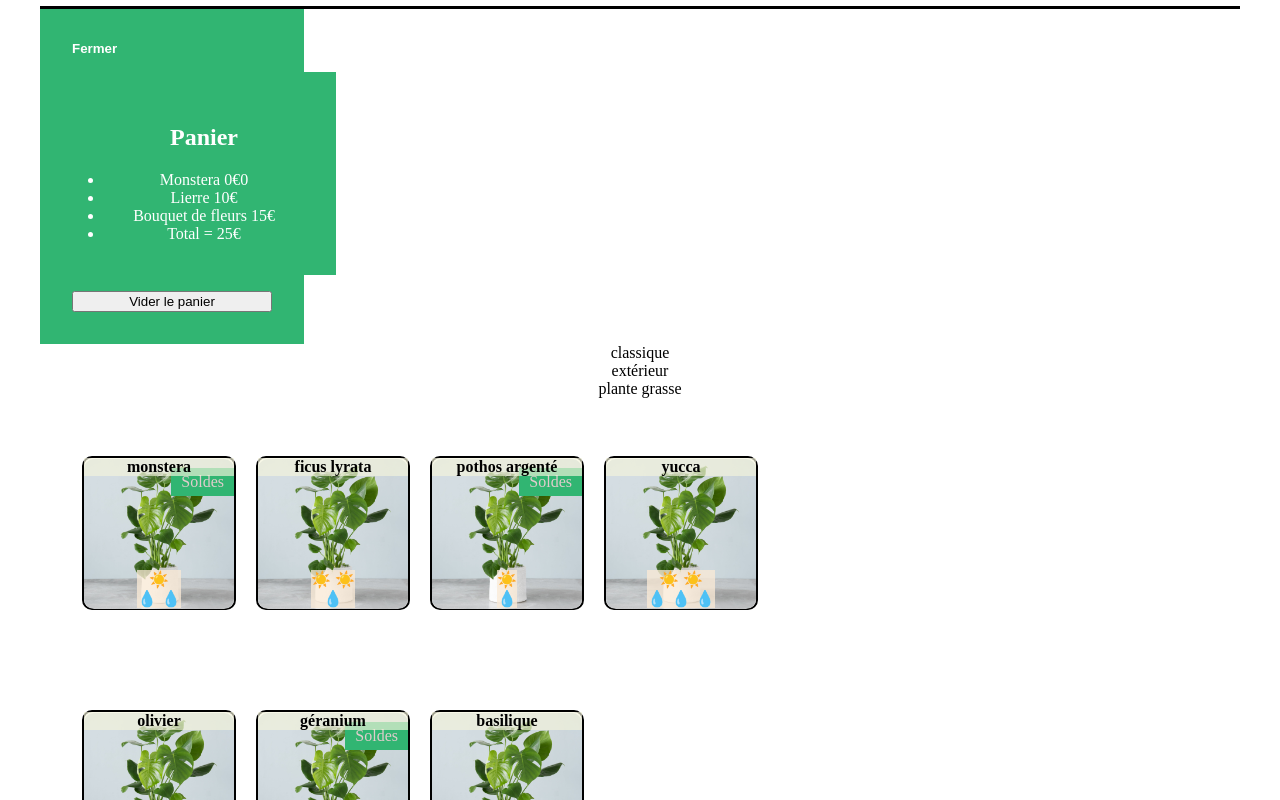
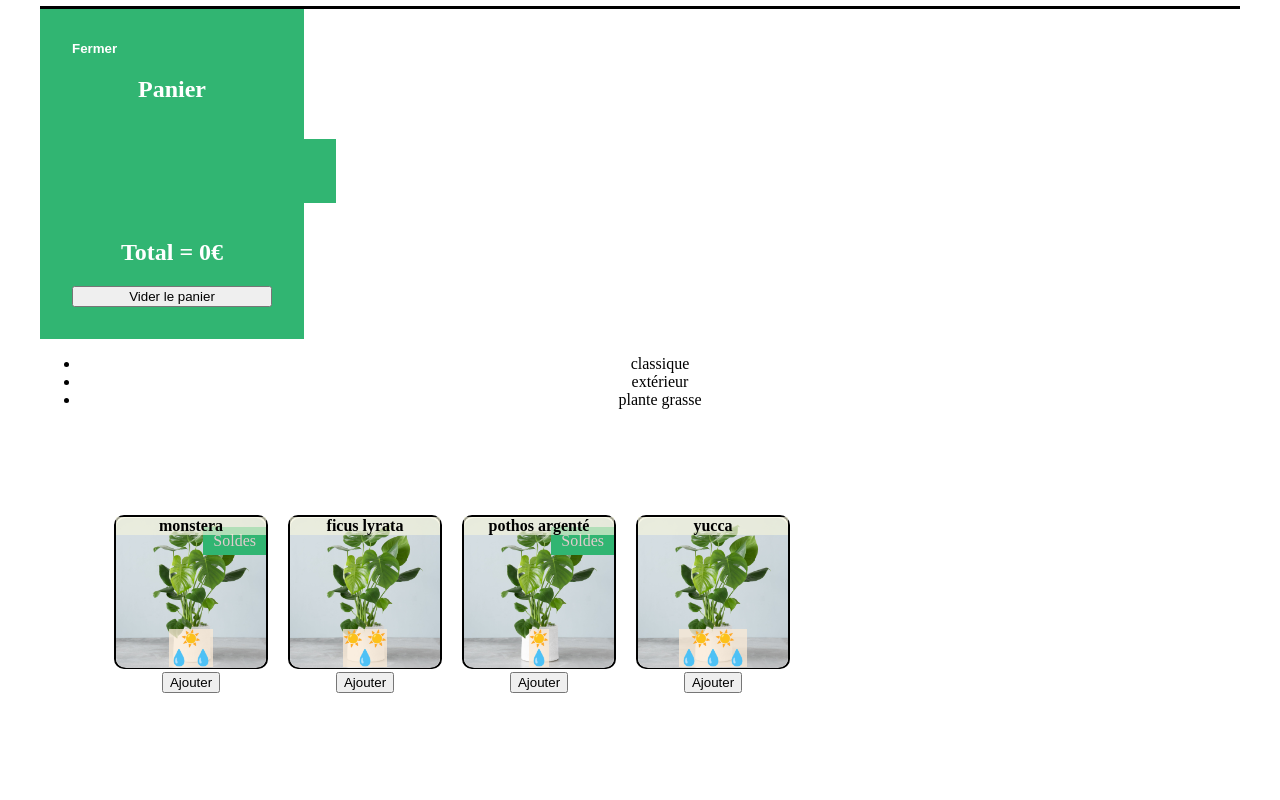
Before and after one commit to Gispsy/ReactTest, a React (Vite) app: page / in a window 1280 px wide. Shown: the part 380-1180 px from the top of the page. Built offline with nearby package versions, Linux system fonts and the light colour scheme.

Commit message:
Cours Openclassrom fini

```diff
--- a/src/components/App.jsx
+++ b/src/components/App.jsx
@@ -6,7 +6,7 @@ import ShoppingList from './ShoppingList';
 import Footer from './Footer';
 
 function App() {
-  const [cart, updateCart] = useState(0);
+  const [cart, updateCart] = useState([]);
 
   return (
     <>
--- a/src/components/Cart.jsx
+++ b/src/components/Cart.jsx
@@ -1,20 +1,18 @@
 import React, { useState } from 'react';
 import '../styles/Cart.css';
+import { plantList } from '../datas/plantList';
 
 function Cart({ cart, updateCart }) {
     const [isReset, setisReset] = useState(false);
     const [isOpen, setisOpen] = useState(true);
 
-    // Plante + prix
-    const plante1 = 'Monstera';
-    const prixMonstera = 8;
-    const plante2 = 'Lierre';
-    const prixLierre = 10;
-    const bouquet = 'Bouquet de fleurs';
-    const prixBouquet = 15;
+    //Total du panier
+    const total = cart.reduce(
+        (acc,planType) => acc + planType.amount * planType.price, 0
+    )
 
     function resetCart() {
-        updateCart(0);
+        updateCart([]);
         setisReset(true);
     }
 
@@ -23,16 +21,15 @@ function Cart({ cart, updateCart }) {
             <button className='lmj-cart-toggle-button' onClick={() => setisOpen(false)}>
                 Fermer
             </button>
+            <h2>Panier</h2>
             <ul className='lmj-cart'>
-                <h2>Panier</h2>
-                <li>
-                    {plante1 + ' ' + prixMonstera * cart + '€'}
-                    <span>{cart}</span>
-                </li>
-                <li>{plante2 + ' ' + prixLierre + '€'}</li>
-                <li>{bouquet + ' ' + prixBouquet + '€'}</li>
-                <li>Total = {prixMonstera * cart + prixLierre + prixBouquet + '€'}</li>
+                {cart.map(({ name, price, amount }, index) => (
+                    <div key={ `${name}-${index}` }>
+                        {name} {price} € x {amount}
+                    </div>
+                ))}
             </ul>
+            <h2>Total = { total }€</h2>
             <button onClick={resetCart}>Vider le panier</button>
         </div>
     ) : (
--- a/src/components/PlantItem.jsx
+++ b/src/components/PlantItem.jsx
@@ -25,7 +25,30 @@ function PlantItem({ cart, updateCart, category }) {
         }
     };
 
+    //Permet de filtre le planList et de l'appeler en simplifier
     const plantsInCategory = plantList.filter((plant) => plant.category === category);
+
+    //categorie
+    const categories = plantList.reduce(
+        (acc, plant) =>
+            acc.includes(plant.category) ? acc : acc.concat(plant.category),
+        []
+    )
+
+    function addtoCart(name, price) {
+        const PlantAdd = cart.find((plant) => plant.name === name)
+        if (PlantAdd) {
+            const cartFiltre = cart.filter(
+                (plant) => plant.name !== name
+            )
+            updateCart([
+                ...cartFiltre,
+                { name, price, amount: PlantAdd.amount + 1 }
+            ])
+        } else {
+            updateCart([...cart, { name, price, amount: 1 }])
+        }
+    }
 
     return (
         <ul className="lmj-plant-list">
@@ -49,6 +72,7 @@ function PlantItem({ cart, updateCart, category }) {
                             src={plant.cover}
                             alt={`${plant.name} cover`}
                         />
+                        <button onClick={() => addtoCart(plant.name, plant.price)}>Ajouter</button>
                     </div>
                 </li>
             ))}
--- a/src/components/ShoppingList.jsx
+++ b/src/components/ShoppingList.jsx
@@ -1,23 +1,26 @@
 import React from 'react';
-import { listCategory } from '../datas/plantList';
+import { listCategory, plantList } from '../datas/plantList';
 import PlantItem from './PlantItem';
 import '../styles/ShoppingList.css';
 
 function ShoppingList({ cart, updateCart }) {
+
     return (
-        <div className="container">
-            <div>
+        <div className='lmj-shopping-list'>
+            <ul>
                 {listCategory().map((category, index) => (
-                    <div key={index}>{category}</div>
+                    <li key={index}>{category}</li>
                 ))}
-            </div>
+            </ul>
             {listCategory().map((category, index) => (
+                <div className='lmj-plant-list'>
                     <PlantItem
                         key={index}
                         cart={cart}
                         updateCart={updateCart}
                         category={category}
                     />
+                </div>
             ))}
         </div>
     );
--- a/src/datas/plantList.jsx
+++ b/src/datas/plantList.jsx
@@ -9,7 +9,8 @@ export const plantList = [
 		isSpecialOffer: true,
 		light: 1,
 		water: 2,
-		cover: monstera
+		cover: monstera,
+		price: 15
 	},
 	{
 		name: 'ficus lyrata',
@@ -17,7 +18,8 @@ export const plantList = [
 		id: '2ab',
 		light: 2,
 		water: 1,
-		cover: monstera
+		cover: monstera,
+		price: 16
 	},
 	{
 		name: 'pothos argenté',
@@ -26,7 +28,8 @@ export const plantList = [
 		isSpecialOffer: true,
 		light: 1,
 		water: 1,
-		cover: monstera
+		cover: monstera,
+		price: 16
 	},
 	{
 		name: 'yucca',
@@ -34,7 +37,8 @@ export const plantList = [
 		id: '4kk',
 		light: 2,
 		water: 3,
-		cover: monstera
+		cover: monstera,
+		price: 16
 	},
 	{
 		name: 'olivier',
@@ -42,7 +46,8 @@ export const plantList = [
 		id: '5pl',
 		light: 1,
 		water: 1,
-		cover: monstera
+		cover: monstera,
+		price: 16
 	},
 	{
 		name: 'géranium',
@@ -51,7 +56,8 @@ export const plantList = [
 		isSpecialOffer: true,
 		light: 1,
 		water: 1,
-		cover: monstera
+		cover: monstera,
+		price: 16
 	},
 	{
 		name: 'basilique',
@@ -59,7 +65,8 @@ export const plantList = [
 		id: '7ie',
 		light: 1,
 		water: 1,
-		cover: monstera
+		cover: monstera,
+		price: 16
 	},
 	{
 		name: 'aloe',
@@ -68,7 +75,8 @@ export const plantList = [
 		isSpecialOffer: true,
 		light: 1,
 		water: 1,
-		cover: monstera
+		cover: monstera,
+		price: 16
 	},
 	{
 		name: 'succulente',
@@ -76,7 +84,8 @@ export const plantList = [
 		id: '9vn',
 		light: 3,
 		water: 1,
-		cover: monstera
+		cover: monstera,
+		price: 14
 	}
 ]
 
```
Lines whose indentation alone changed are shown as unchanged.
